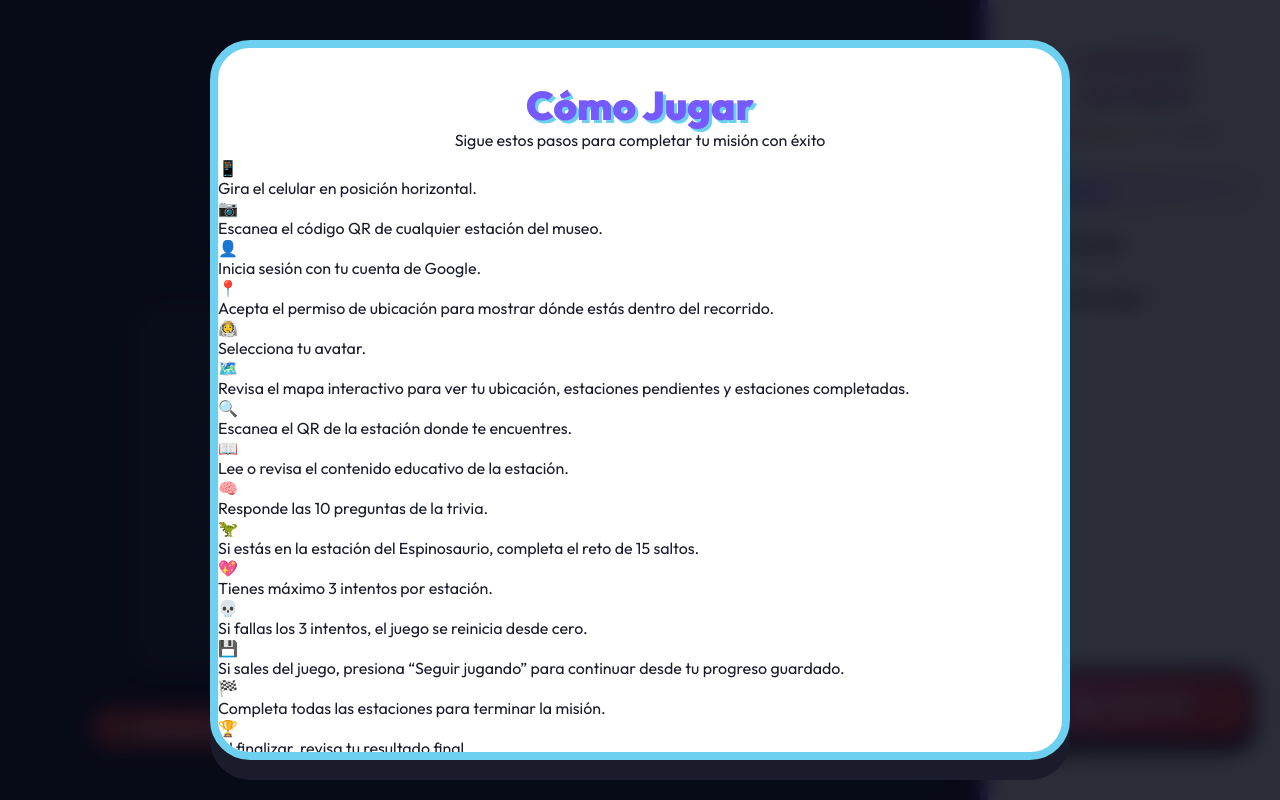
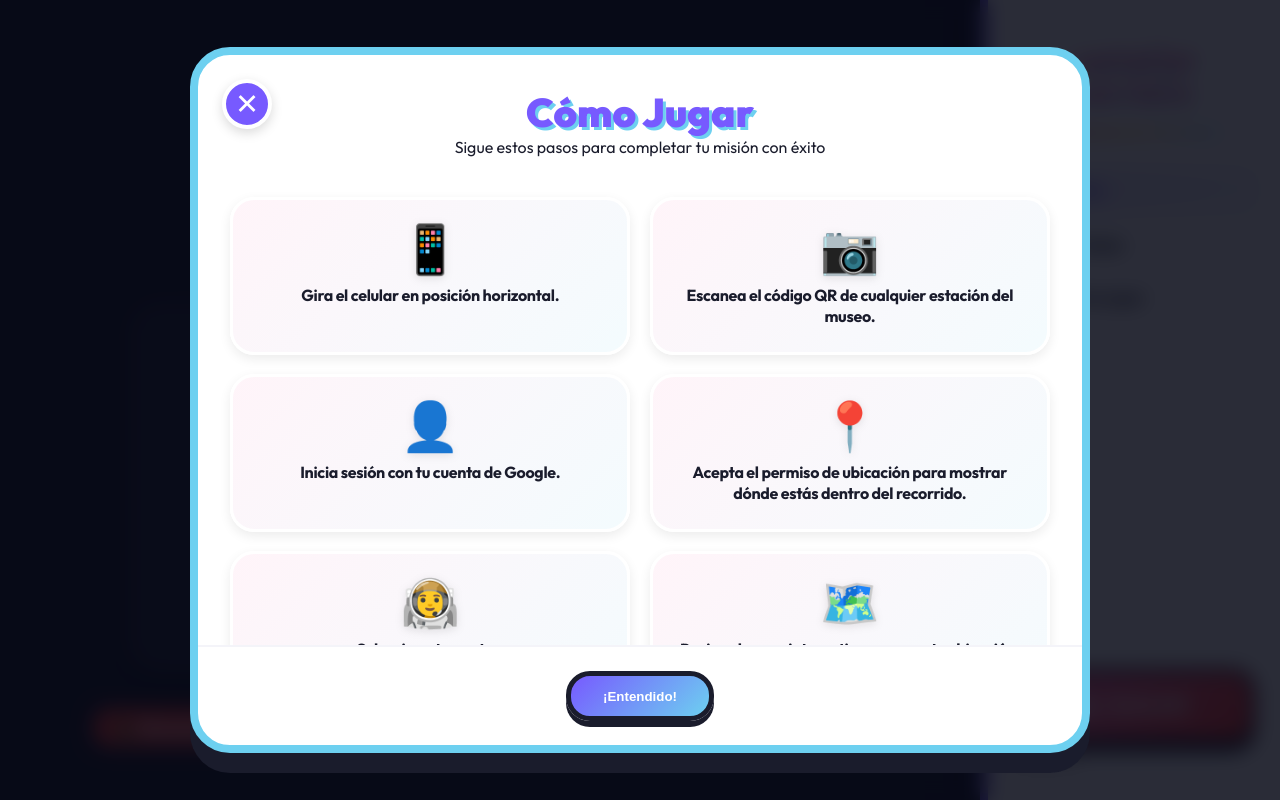
Before and after one commit to gordillo123/MisionMuchApp, a plain HTML site: page index.html in a window 1280 px wide. Both pictures are taken after a click on the link "📖 Cómo jugar". Drawn offline with Linux system fonts and the light colour scheme.

```diff
--- a/index.html
+++ b/index.html
@@ -1419,6 +1419,167 @@
     }
     .my-rank-info { display: flex; align-items: center; gap: 1rem; }
     .my-rank-num { font-size: 1.5rem; font-weight: 900; background: rgba(255,255,255,0.2); width: 45px; height: 45px; border-radius: 50%; display: flex; align-items: center; justify-content: center; }
+
+    /* ════ ESTILOS MEJORADOS PARA MODAL DE REGLAS ════ */
+    .rules-modal {
+      width: min(900px, 95vw);
+      max-height: 90vh;
+    }
+
+    .rules-content {
+      padding: 2rem;
+      display: grid;
+      grid-template-columns: repeat(auto-fit, minmax(280px, 1fr));
+      gap: 1.2rem;
+      max-height: 60vh;
+      overflow-y: auto;
+      scrollbar-width: thin;
+      scrollbar-color: var(--msf-purple) transparent;
+    }
+
+    .rules-content::-webkit-scrollbar {
+      width: 8px;
+    }
+
+    .rules-content::-webkit-scrollbar-track {
+      background: transparent;
+    }
+
+    .rules-content::-webkit-scrollbar-thumb {
+      background: var(--msf-purple);
+      border-radius: 10px;
+    }
+
+    .rule-item {
+      display: flex;
+      flex-direction: column;
+      align-items: center;
+      gap: 0.8rem;
+      padding: 1.5rem 1.2rem;
+      background: linear-gradient(135deg, rgba(255, 118, 180, 0.08), rgba(109, 208, 240, 0.08));
+      border: 3px solid white;
+      border-radius: 24px;
+      text-align: center;
+      transition: all 0.3s cubic-bezier(0.34, 1.56, 0.64, 1);
+      box-shadow: 0 4px 12px rgba(0, 0, 0, 0.08);
+      cursor: pointer;
+      animation: slideUp 0.5s ease both;
+    }
+
+    .rule-item:nth-child(1) { animation-delay: 0.05s; }
+    .rule-item:nth-child(2) { animation-delay: 0.1s; }
+    .rule-item:nth-child(3) { animation-delay: 0.15s; }
+    .rule-item:nth-child(4) { animation-delay: 0.2s; }
+    .rule-item:nth-child(5) { animation-delay: 0.25s; }
+    .rule-item:nth-child(6) { animation-delay: 0.3s; }
+    .rule-item:nth-child(7) { animation-delay: 0.35s; }
+    .rule-item:nth-child(8) { animation-delay: 0.4s; }
+    .rule-item:nth-child(9) { animation-delay: 0.45s; }
+    .rule-item:nth-child(10) { animation-delay: 0.5s; }
+    .rule-item:nth-child(11) { animation-delay: 0.55s; }
+    .rule-item:nth-child(12) { animation-delay: 0.6s; }
+    .rule-item:nth-child(n+13) { animation-delay: 0.65s; }
+
+    @keyframes slideUp {
+      from {
+        opacity: 0;
+        transform: translateY(30px);
+      }
+      to {
+        opacity: 1;
+        transform: translateY(0);
+      }
+    }
+
+    .rule-item:hover {
+      transform: translateY(-8px) scale(1.02);
+      background: linear-gradient(135deg, rgba(255, 118, 180, 0.15), rgba(109, 208, 240, 0.15));
+      box-shadow: 0 12px 28px rgba(119, 90, 255, 0.25), 0 4px 12px rgba(0, 0, 0, 0.1);
+      border-color: var(--msf-pink);
+    }
+
+    .rule-icon-pro {
+      font-size: 3rem;
+      line-height: 1;
+      filter: drop-shadow(0 2px 4px rgba(0, 0, 0, 0.1));
+      transition: transform 0.3s ease;
+    }
+
+    .rule-item:hover .rule-icon-pro {
+      transform: scale(1.15) rotate(5deg);
+    }
+
+    .rule-text {
+      font-size: 1rem;
+      font-weight: 700;
+      color: var(--text-main);
+      line-height: 1.35;
+      letter-spacing: -0.3px;
+    }
+
+    .btn-back-regreso {
+      position: absolute;
+      top: 1.5rem;
+      left: 1.5rem;
+      width: 50px;
+      height: 50px;
+      border-radius: 50%;
+      background: var(--msf-purple);
+      border: 4px solid white;
+      color: white;
+      font-size: 1.8rem;
+      cursor: pointer;
+      display: flex;
+      align-items: center;
+      justify-content: center;
+      box-shadow: 0 4px 12px rgba(0, 0, 0, 0.15);
+      transition: all 0.2s;
+      z-index: 50;
+    }
+
+    .btn-back-regreso:hover {
+      transform: translateY(-3px) scale(1.1);
+      box-shadow: 0 8px 20px rgba(119, 90, 255, 0.35);
+      background: var(--msf-blue);
+    }
+
+    .btn-back-regreso:active {
+      transform: translateY(-1px) scale(0.98);
+    }
+
+    /* ════ MEJORAR VISTA DE PREP TAMBIÉN ════ */
+    .intro-container {
+      position: relative;
+    }
+
+    .back-button-prep {
+      position: absolute;
+      top: 1.5rem;
+      left: 1.5rem;
+      width: 50px;
+      height: 50px;
+      border-radius: 50%;
+      background: var(--msf-purple);
+      border: 4px solid white;
+      color: white;
+      font-size: 1.8rem;
+      cursor: pointer;
+      display: flex;
+      align-items: center;
+      justify-content: center;
+      box-shadow: 0 4px 12px rgba(0, 0, 0, 0.15);
+      transition: all 0.2s;
+    }
+
+    .back-button-prep:hover {
+      transform: translateY(-3px) scale(1.1);
+      box-shadow: 0 8px 20px rgba(119, 90, 255, 0.35);
+      background: var(--msf-blue);
+    }
+
+    .back-button-prep:active {
+      transform: translateY(-1px) scale(0.98);
+    }
   </style>
   <script src="https://accounts.google.com/gsi/client" async defer></script>
 </head>
@@ -1485,6 +1646,7 @@
        VISTA 2: PREPARACIÓN (REGLAS Y MAPA)
   ══════════════════════════════════════════════ -->
   <section class="view-section" id="viewPrep" style="background: var(--bg-deep); flex-direction: column;">
+    <button class="back-button-prep" id="btnBackPrep" title="Volver">←</button>
     <div class="intro-container">
       <div class="rules-col">
         <div class="card">
@@ -1665,6 +1827,7 @@
 
   <div class="avatar-overlay" id="rulesOverlay">
     <div class="avatar-modal rules-modal">
+      <button class="btn-back-regreso" id="btnBackRules" title="Cerrar">✕</button>
       <div class="modal-header">
         <h2 class="modal-title" style="color: var(--msf-purple);">Cómo Jugar</h2>
         <p>Sigue estos pasos para completar tu misión con éxito</p>
@@ -1850,6 +2013,15 @@
       document.getElementById('btnCerrarReglas').onclick = () => rulesOverlay.classList.remove('open');
       rulesOverlay.onclick = (e) => { if (e.target === rulesOverlay) rulesOverlay.classList.remove('open'); };
 
+      // Botón cerrar reglas con X
+      document.getElementById('btnBackRules').onclick = () => rulesOverlay.classList.remove('open');
+
+      // Botón regreso desde vista de preparación
+      document.getElementById('btnBackPrep').onclick = () => {
+        document.getElementById('viewPrep').classList.remove('active');
+        document.getElementById('viewLanding').classList.add('active');
+      };
+
       document.querySelectorAll('.av-tab').forEach(tab => {
         tab.onclick = () => {
           document.querySelectorAll('.av-tab').forEach(t => t.classList.remove('active'));
```
